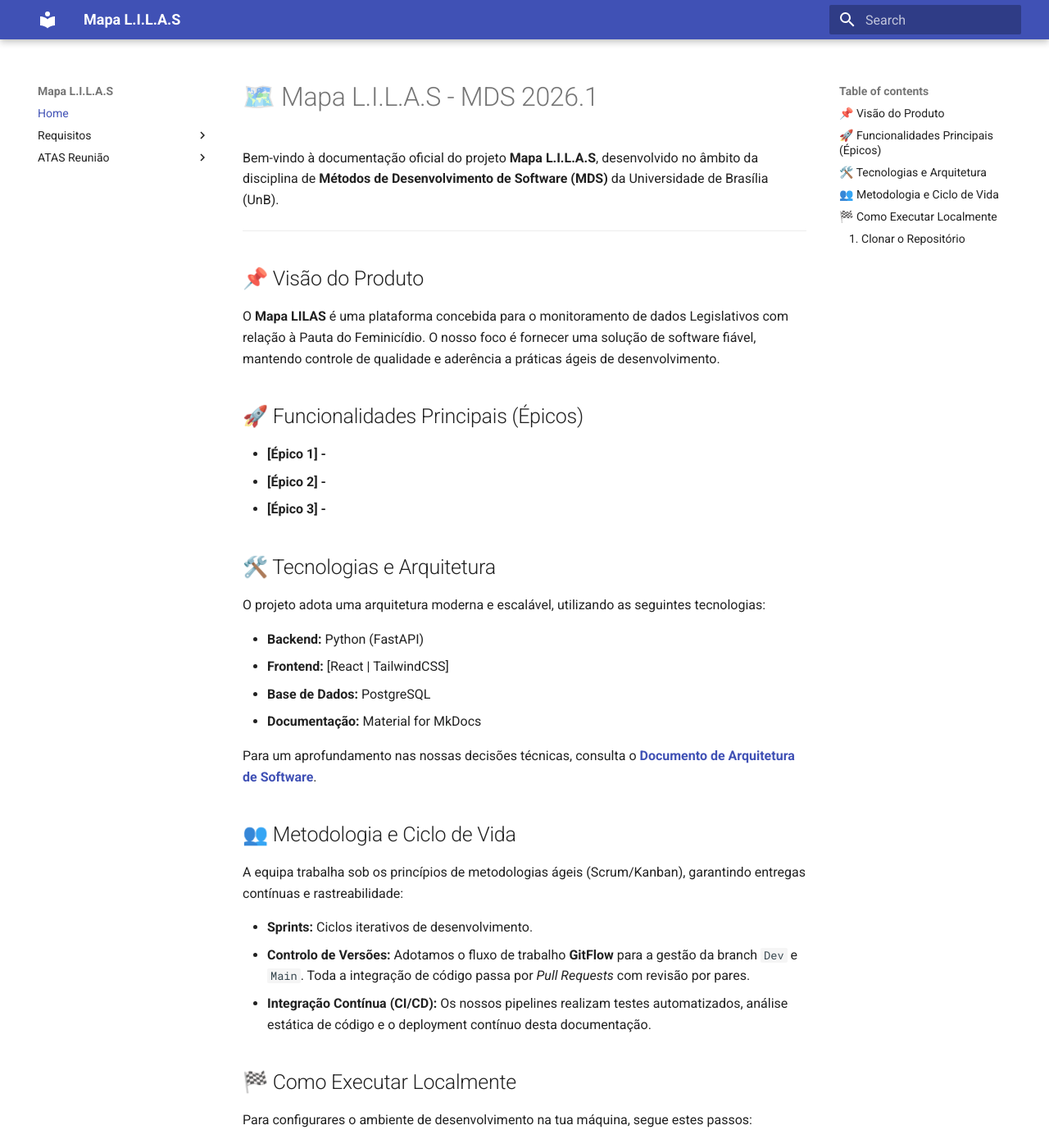
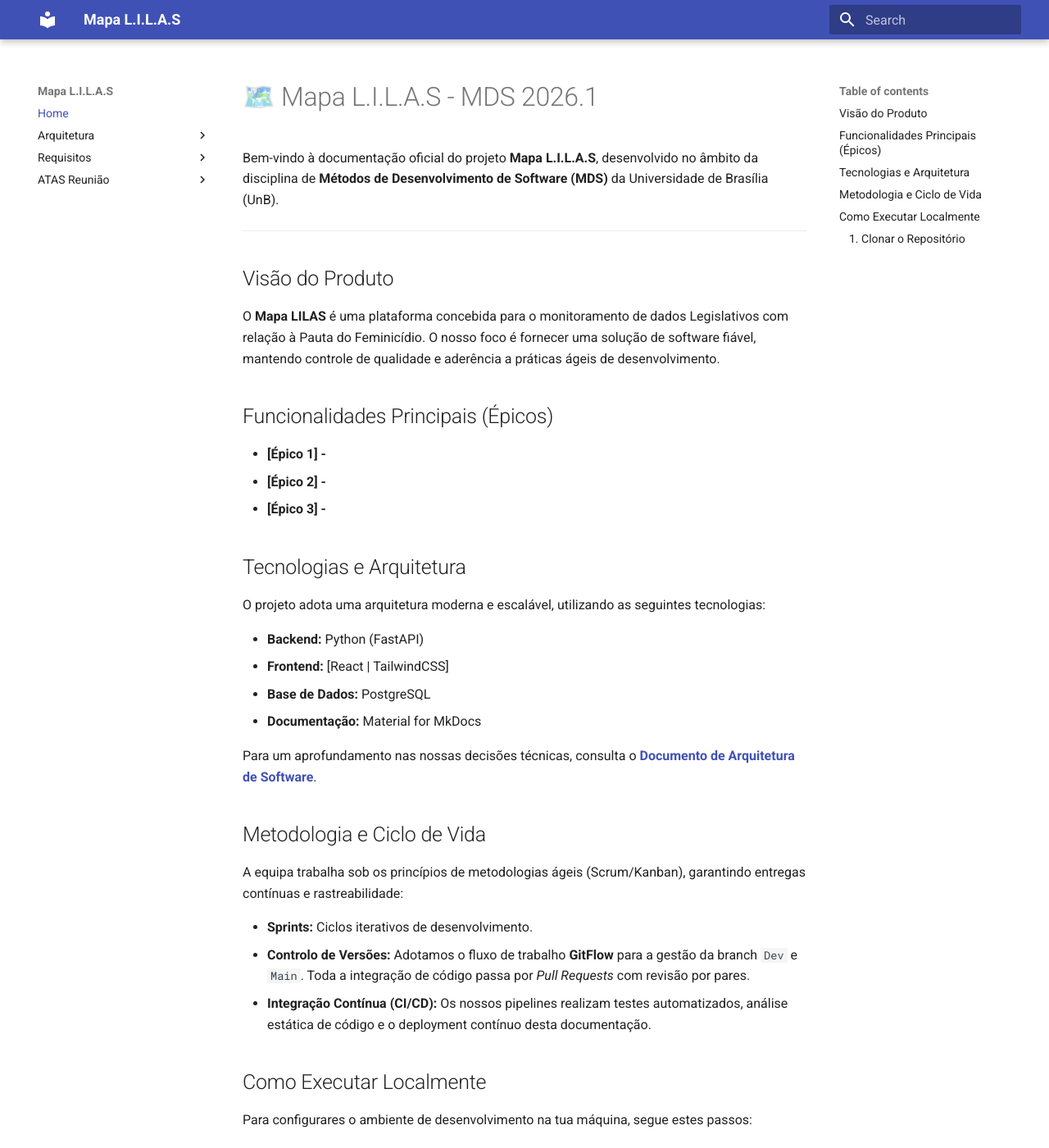
Before and after one commit to unb-mds/2026-1-Squad2, an MkDocs documentation site: the page built from docs/index.md, in a window 1280 px wide and 1400 px high. Shown: the whole window at 82% size. Built offline with MkDocs 1.6.1 and Material for MkDocs 9.7.7, drawn with Linux system fonts in a browser that asks for light colours.

Commit message:
feat: link para a arquitetura técnica

```diff
--- a/docs/index.md
+++ b/docs/index.md
@@ -4,18 +4,18 @@
 
 ---
 
-## 📌 Visão do Produto
+## Visão do Produto
 
 O **Mapa LILAS** é uma plataforma concebida para o monitoramento de dados Legislativos com relação à Pauta do Feminicídio.
 O nosso foco é fornecer uma solução de software fiável, mantendo controle de qualidade e aderência a práticas ágeis de desenvolvimento.
 
-## 🚀 Funcionalidades Principais (Épicos)
+## Funcionalidades Principais (Épicos)
 
 * **[Épico 1] -**
 * **[Épico 2] -**
 * **[Épico 3] -**
 
-## 🛠️ Tecnologias e Arquitetura
+## Tecnologias e Arquitetura
 
 O projeto adota uma arquitetura moderna e escalável, utilizando as seguintes tecnologias:
 
@@ -24,9 +24,9 @@
 * **Base de Dados:** PostgreSQL
 * **Documentação:** Material for MkDocs
 
-Para um aprofundamento nas nossas decisões técnicas, consulta o **[Documento de Arquitetura de Software](arquitetura.md)**.
+Para um aprofundamento nas nossas decisões técnicas, consulta o **[Documento de Arquitetura de Software](Arquitetura/Arquitetura_Tecnica.md)**.
 
-## 👥 Metodologia e Ciclo de Vida
+## Metodologia e Ciclo de Vida
 
 A equipa trabalha sob os princípios de metodologias ágeis (Scrum/Kanban), garantindo entregas contínuas e rastreabilidade:
 
@@ -34,7 +34,7 @@
 * **Controlo de Versões:** Adotamos o fluxo de trabalho **GitFlow** para a gestão da branch `Dev` e `Main`. Toda a integração de código passa por *Pull Requests* com revisão por pares.
 * **Integração Contínua (CI/CD):** Os nossos pipelines realizam testes automatizados, análise estática de código e o deployment contínuo desta documentação.
 
-## 🏁 Como Executar Localmente
+## Como Executar Localmente
 
 Para configurares o ambiente de desenvolvimento na tua máquina, segue estes passos:
 
--- a/mkdocs.yml
+++ b/mkdocs.yml
@@ -9,6 +9,8 @@
 
 nav:
   - Home: index.md
+  - Arquitetura:
+    - Arquitetura Técnica: Arquitetura/Arquitetura Tecnica.md
   - Requisitos:
     - Visão geral: Requisitos/Visão de produto.md
   - ATAS Reunião:
```
